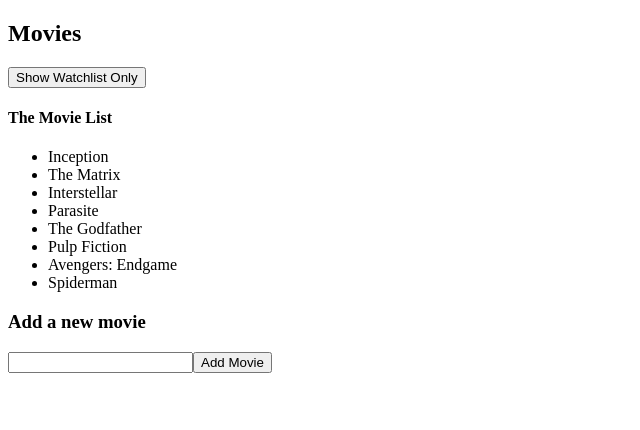
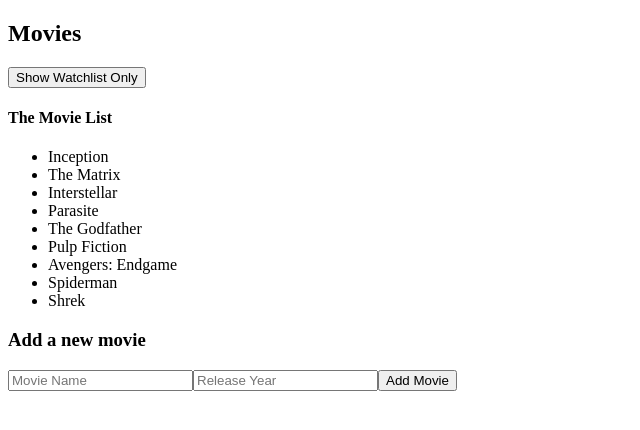
Before and after one commit to serhat-bca/ch2_mern_shared, a React (Vite) app in the folder movie-app-jsonserver/: page / in a window 1280 px wide. Shown: the top 430 px of the page, without its empty margins (0-640 px from the left). Built offline with nearby package versions, Linux system fonts and the light colour scheme; data requests are answered from the project's data file.

Commit message:
release year added.

```diff
--- a/movie-app-jsonserver/db.json
+++ b/movie-app-jsonserver/db.json
@@ -39,6 +39,11 @@
       "id": "370b",
       "title": "Spiderman",
       "watchlist": false
+    },
+    {
+      "id": "6716",
+      "title": "Shrek",
+      "watchlist": false
     }
   ]
 }
--- a/movie-app-jsonserver/src/App.jsx
+++ b/movie-app-jsonserver/src/App.jsx
@@ -7,6 +7,7 @@
 const App = () => {
   const [movielist, setMovielist] = useState([]);
   const [movieName, setMovieName] = useState("");
+  const [releaseYear, setReleaseYear] = useState("");
   const [toggle, setToggle] = useState(false);
 
   useEffect(() => {
@@ -34,6 +35,7 @@
       console.log(response.data);
       setMovielist([...movielist, response.data]);
       setMovieName("");
+      setReleaseYear("");
     });
     // setMovielist([...movielist, mvObj]);
   };
@@ -51,6 +53,8 @@
         movieName={movieName}
         handleChange={handleChange}
         handleSubmit={handleSubmit}
+        releaseYear={releaseYear}
+        setReleaseYear={setReleaseYear}
       />
     </div>
   );
--- a/movie-app-jsonserver/src/components/AddMovieForm.jsx
+++ b/movie-app-jsonserver/src/components/AddMovieForm.jsx
@@ -1,11 +1,26 @@
 import React from "react";
 
-const AddMovieForm = ({ movieName, handleChange, handleSubmit }) => {
+const AddMovieForm = ({
+  movieName,
+  handleChange,
+  handleSubmit,
+  releaseYear,
+  setReleaseYear,
+}) => {
   return (
     <div>
       <h3>Add a new movie</h3>
       <form onSubmit={handleSubmit}>
-        <input onChange={handleChange} value={movieName} />
+        <input
+          onChange={handleChange}
+          value={movieName}
+          placeholder="Movie Name"
+        />
+        <input
+          value={releaseYear}
+          onChange={(e) => setReleaseYear(e.target.value)}
+          placeholder="Release Year"
+        />
         <button type="submit">Add Movie</button>
       </form>
     </div>
```
